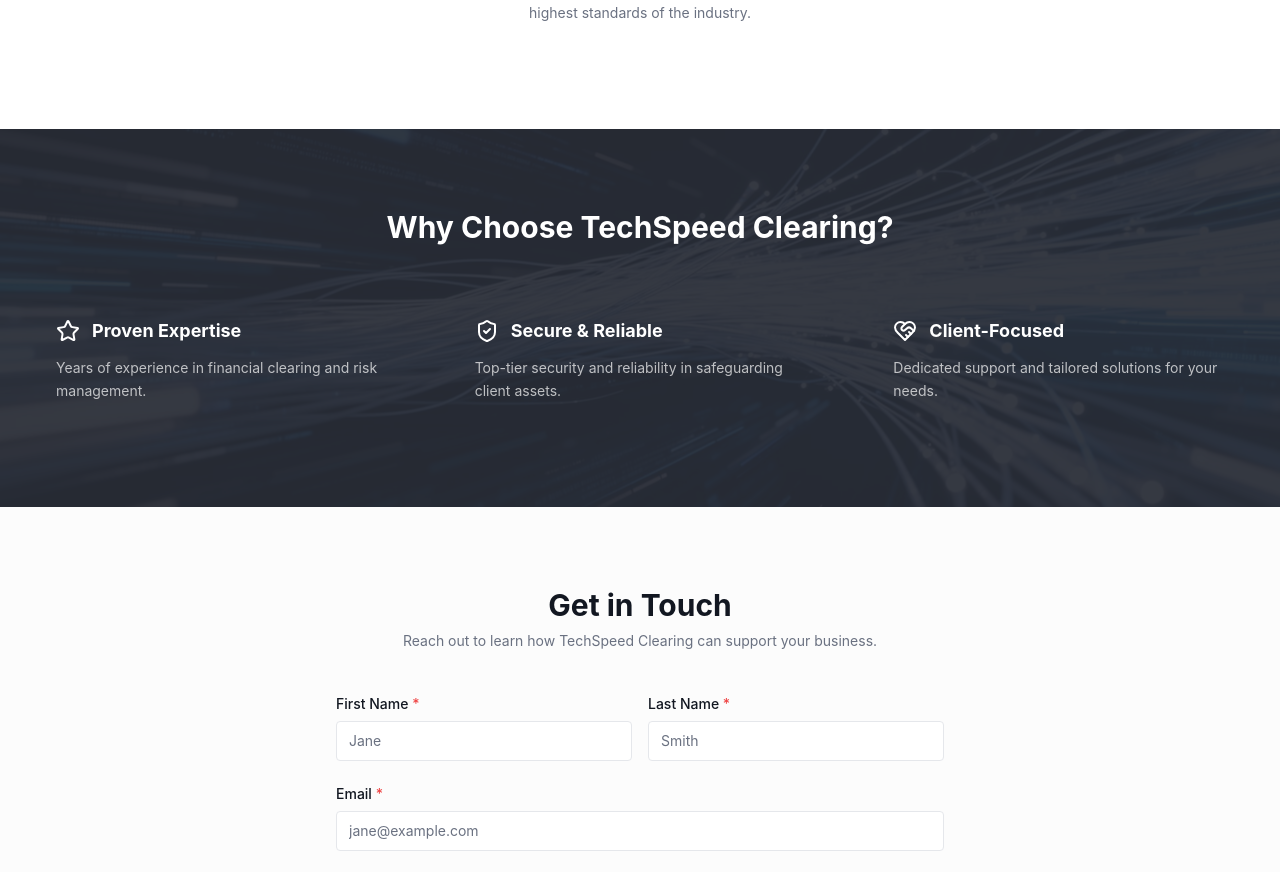
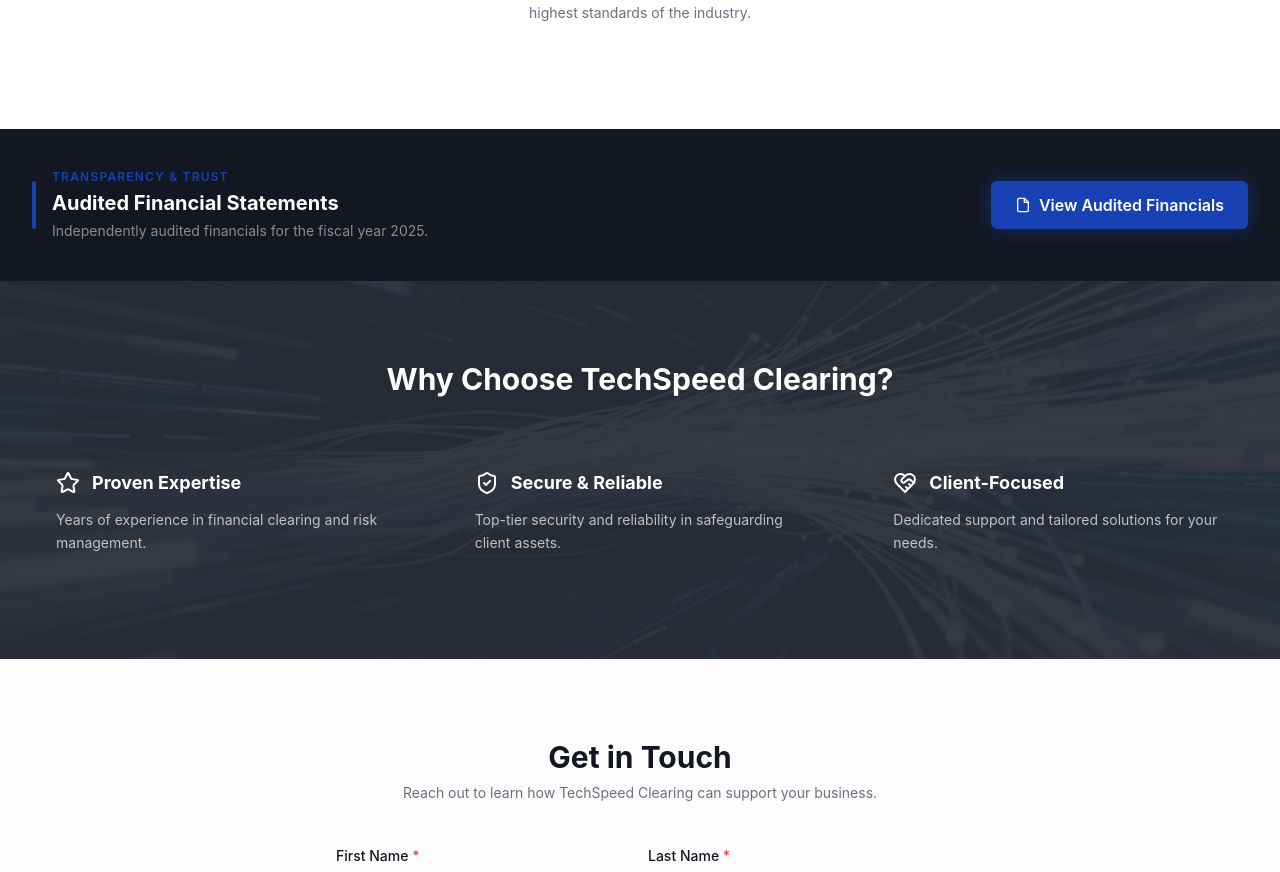
Before and after one commit to amcbey/techspeed-landing, a React (Vite) app: page / in a window 1280 px wide. Shown: the part 1328-2200 px from the top of the page. Built offline with nearby package versions, Linux system fonts and the light colour scheme; no server answers; the HTML template or start-up script is replaced by a standard one.

Commit message:
Add audited financial statements banner and PDF to homepage
Co-Authored-By: Claude Sonnet 4.6 <noreply@anthropic.com>

```diff
--- a/src/pages/Index.tsx
+++ b/src/pages/Index.tsx
@@ -22,6 +22,31 @@ const Index = () => {
         <motion.div initial="hidden" whileInView="visible" viewport={{ once: true, margin: "-80px" }} variants={fadeUp}>
           <ServicesSection />
         </motion.div>
+        {/* Audited Financial Statements Banner */}
+        <motion.div initial="hidden" whileInView="visible" viewport={{ once: true, margin: "-80px" }} variants={fadeUp}>
+          <div className="bg-foreground py-10">
+            <div className="container flex flex-col md:flex-row items-center justify-between gap-6">
+              <div className="flex items-center gap-4">
+                <div className="w-1 h-12 bg-primary rounded-full hidden md:block" />
+                <div>
+                  <p className="text-xs font-semibold tracking-widest uppercase text-primary mb-1">Transparency & Trust</p>
+                  <h3 className="text-xl font-bold text-white">Audited Financial Statements</h3>
+                  <p className="text-white/50 text-sm mt-1">Independently audited financials for the fiscal year 2025.</p>
+                </div>
+              </div>
+              <a
+                href="/audited-financial-statements-2025.pdf"
+                target="_blank"
+                rel="noopener noreferrer"
+                className="flex-shrink-0 inline-flex items-center gap-2 bg-primary hover:bg-primary/90 text-white font-semibold px-6 py-3 rounded-lg shadow-[0_0_20px_rgba(41,98,255,0.3)] hover:shadow-[0_0_30px_rgba(41,98,255,0.5)] transition-all duration-300"
+              >
+                <svg xmlns="http://www.w3.org/2000/svg" width="16" height="16" viewBox="0 0 24 24" fill="none" stroke="currentColor" strokeWidth="2" strokeLinecap="round" strokeLinejoin="round"><path d="M14 2H6a2 2 0 0 0-2 2v16a2 2 0 0 0 2 2h12a2 2 0 0 0 2-2V8z"/><polyline points="14 2 14 8 20 8"/></svg>
+                View Audited Financials
+              </a>
+            </div>
+          </div>
+        </motion.div>
+
         <motion.div initial="hidden" whileInView="visible" viewport={{ once: true, margin: "-80px" }} variants={fadeUp}>
           <WhyChooseSection />
         </motion.div>
```
Also changed, not shown: 1 other file (tests, documents, lock files or other folders).
